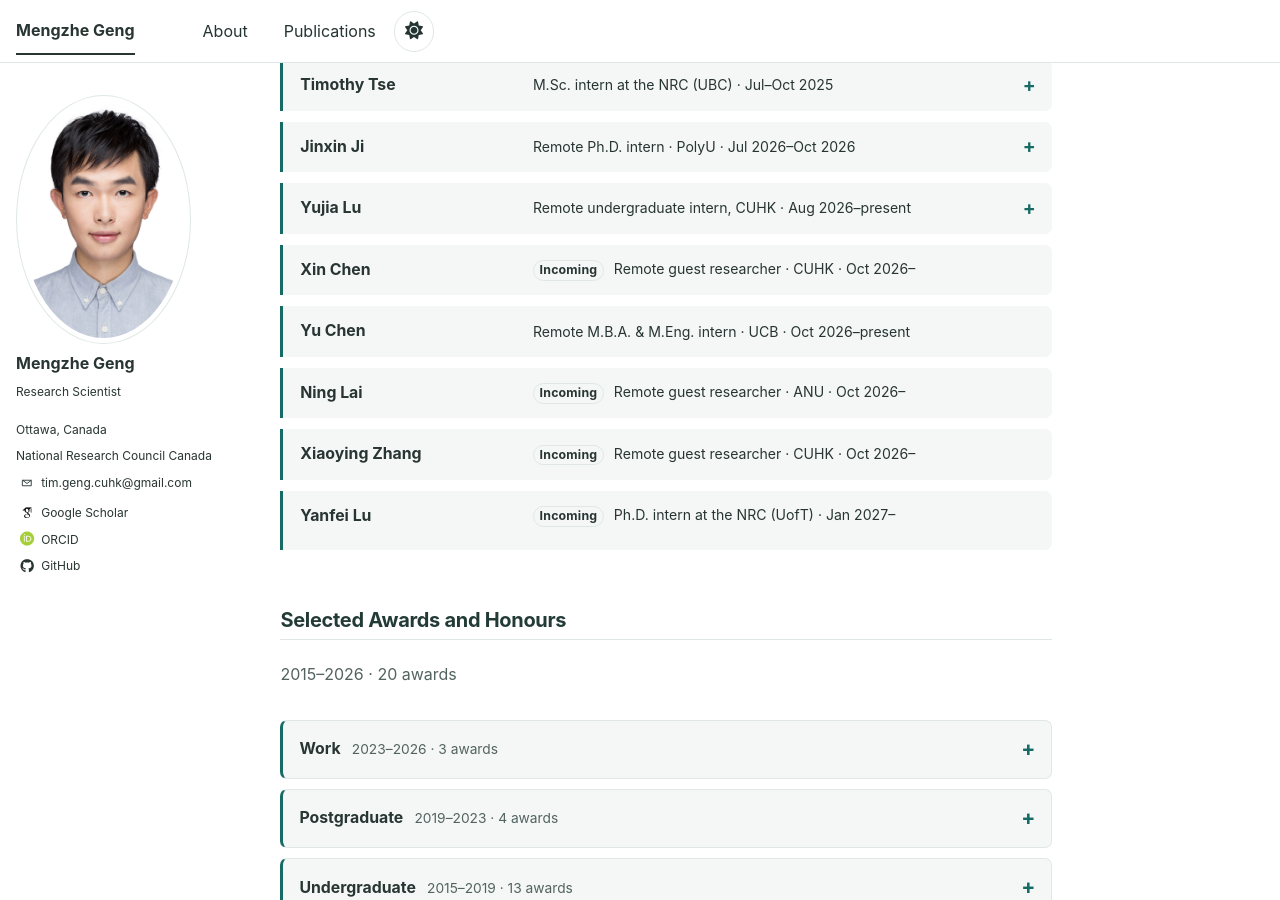
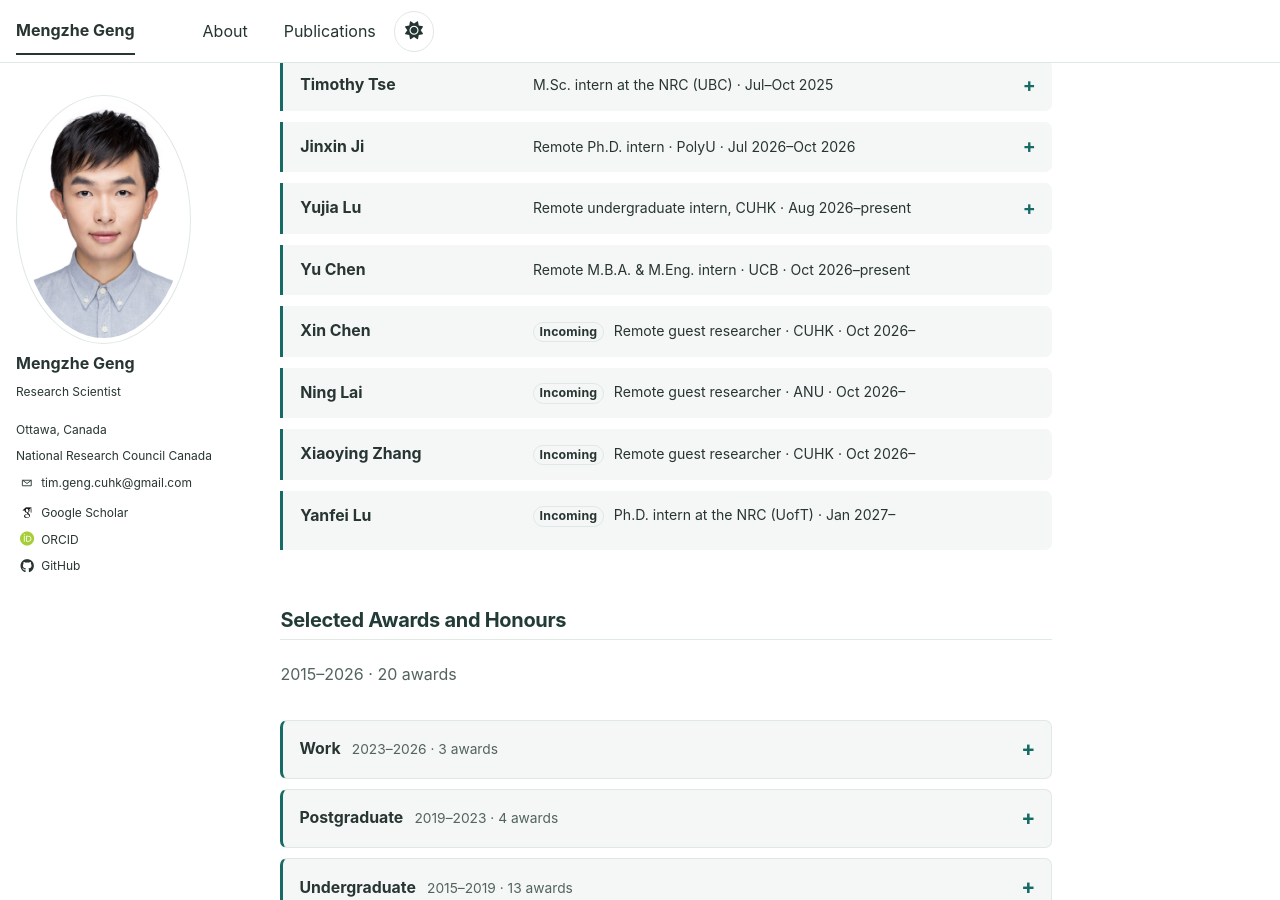
Before and after one commit to MENGZHEGENG/MENGZHEGENG.github.io, a Jekyll site: the page built from _pages/about.md, in a window 1280 px wide and 900 px high, scrolled down 3071 px. Built offline with Jekyll 4.4.1, drawn with Linux system fonts in a browser that asks for light colours; some web fonts are replaced.

Commit message:
Place current supervision roles before incoming entries

```diff
--- a/_pages/about.md
+++ b/_pages/about.md
@@ -229,14 +229,15 @@ classes: wide
   </details>
   <div class="supervision-entry">
     <div class="supervision-heading">
+      <span class="supervision-name">Yu Chen</span>
+      <span class="publication-meta supervision-roles"><span class="supervision-role-line supervision-role-line--plain"><span class="supervision-role-copy">Remote M.B.A. & M.Eng. intern   · UCB · Oct 2026–present</span></span></span>
+    </div>
+  </div>
+  <!-- Incoming roles follow current roles; within each group, sort by start date and surname. -->
+  <div class="supervision-entry">
+    <div class="supervision-heading">
       <span class="supervision-name">Xin Chen</span>
       <span class="publication-meta supervision-roles"><span class="supervision-role-line"><span class="supervision-role-tag">Incoming</span><span class="supervision-role-copy">Remote guest researcher · CUHK · Oct 2026–</span></span></span>
-    </div>
-  </div>
-  <div class="supervision-entry">
-    <div class="supervision-heading">
-      <span class="supervision-name">Yu Chen</span>
-      <span class="publication-meta supervision-roles"><span class="supervision-role-line supervision-role-line--plain"><span class="supervision-role-copy">Remote M.B.A. & M.Eng. intern   · UCB · Oct 2026–present</span></span></span>
     </div>
   </div>
   <div class="supervision-entry">
```
